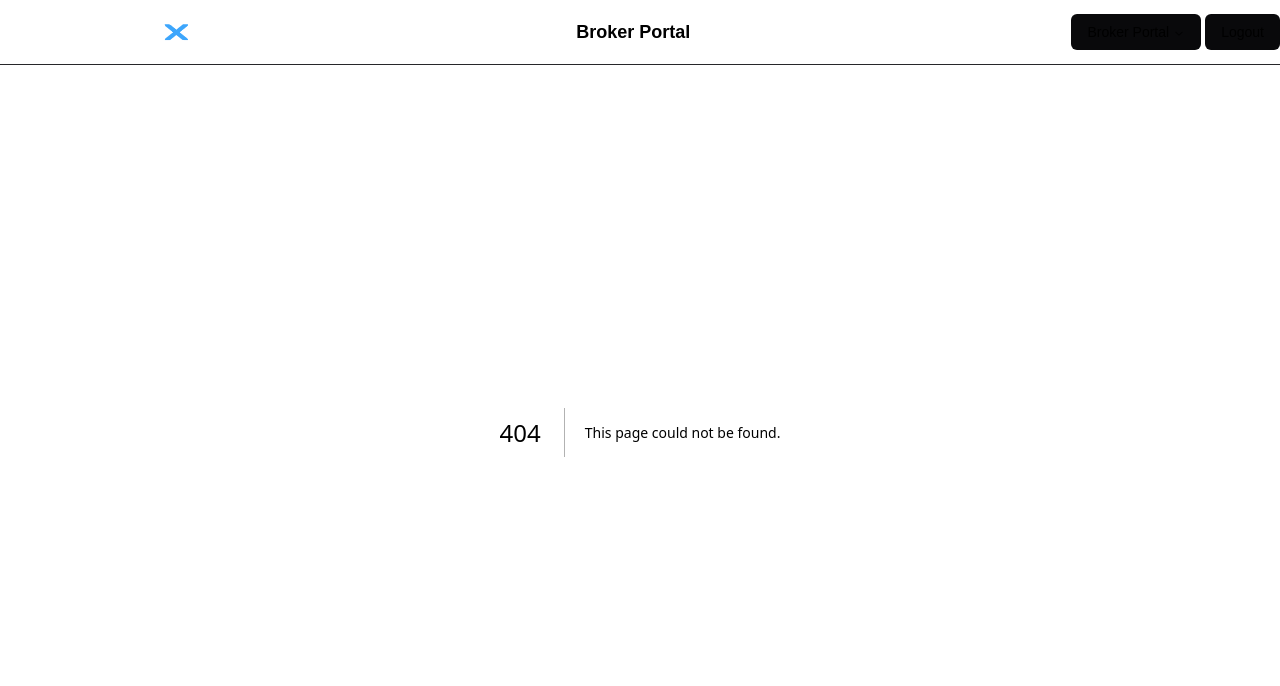
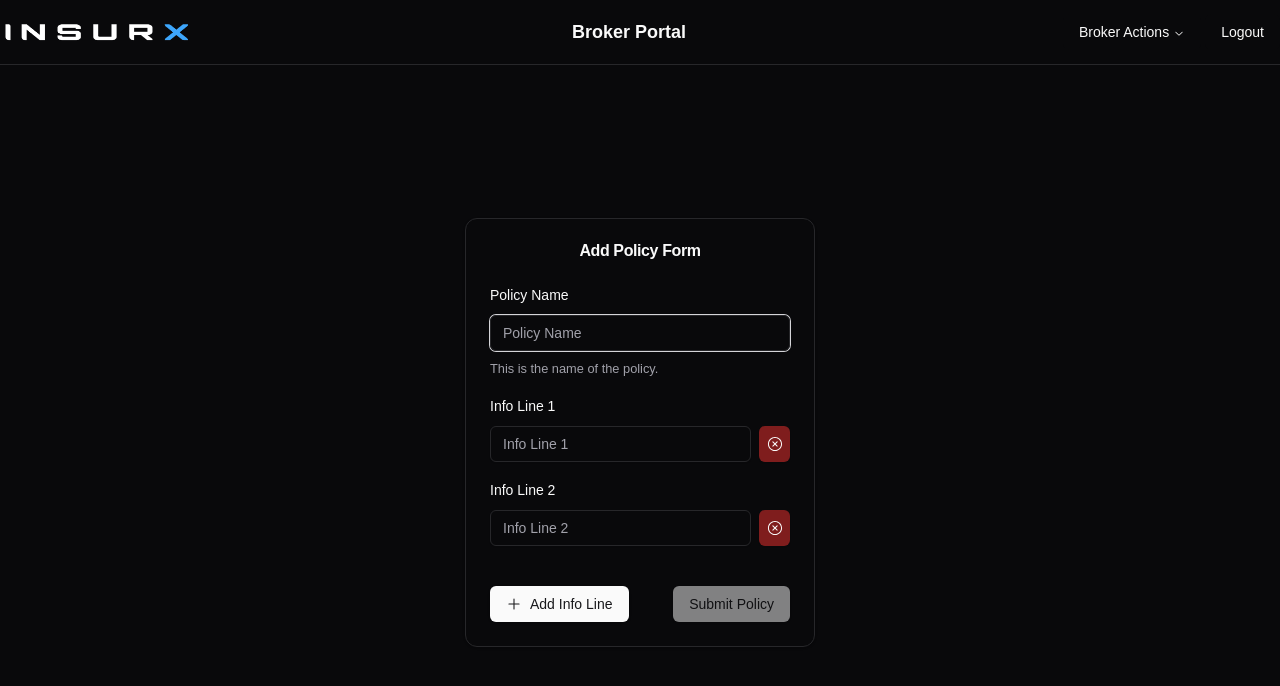
Before and after one commit to kantesilvestrs/BrokerPortalExample, a Next.js app in the folder apps/broker-portal-ui/: page /policy/add in a window 1280 px wide. Before the commit this address had no page. Shown: the top 686 px of the page. Built offline with nearby package versions, Linux system fonts and the light colour scheme.

Commit message:
feat: implement submit policy form

```diff
--- a/apps/broker-portal-ui/app/layout.tsx
+++ b/apps/broker-portal-ui/app/layout.tsx
@@ -26,14 +26,13 @@ export default function RootLayout({
   children: React.ReactNode;
 }>) {
   return (
-    <html lang="en" className="w-full h-full">
+    <html lang="en" className="w-full h-full" suppressHydrationWarning>
       <body
         className={`${geistSans.variable} ${geistMono.variable} antialiased w-full h-full flex flex-col justify-start items-center`}
       >
         <ThemeProvider
           attribute="class"
           defaultTheme="dark"
-          enableSystem
           disableTransitionOnChange
         >
           <Masthead />
--- /dev/null
+++ b/apps/broker-portal-ui/app/policy/add/components/add-policy-form.schema.ts
@@ -0,0 +1,19 @@
+"use client";
+
+import { z } from 'zod'
+
+export const formSchema = z.object({
+  ixr: z.string().optional(),
+  policyName: z
+    .string({ required_error: "Policy name is required" })
+    .min(1, { message: "Policy name cannot be empty"}),
+  insurableLimit: z.number().optional(),
+  lines: z.array(
+    z.object({
+      id: z.string(),
+      value: z
+        .string({ required_error: 'Info line is required' })
+        .min(1, { message: 'Info line cannot be empty'})
+    })
+  )
+})
--- /dev/null
+++ b/apps/broker-portal-ui/app/policy/add/components/add-policy-form.tsx
@@ -0,0 +1,129 @@
+"use client";
+
+import { zodResolver } from "@hookform/resolvers/zod";
+import { useFieldArray, useForm } from "react-hook-form";
+import { z } from "zod";
+
+import { Button } from "@/components/ui/button";
+import {
+  Form,
+  FormControl,
+  FormDescription,
+  FormField,
+  FormItem,
+  FormLabel,
+  FormMessage,
+} from "@/components/ui/form";
+import { Input } from "@/components/ui/input";
+import { formSchema } from "./add-policy-form.schema";
+import { v4 as uuid_v4 } from "uuid";
+import {
+  Card,
+  CardContent,
+  CardFooter,
+  CardHeader,
+  CardTitle,
+} from "@/components/ui/card";
+import { CrossCircledIcon, PlusIcon } from "@radix-ui/react-icons";
+
+type FormSchemaType = z.infer<typeof formSchema>;
+
+function generateNewInfoLine(): FormSchemaType["lines"][number] {
+  return {
+    id: uuid_v4(),
+    value: "",
+  };
+}
+
+export function AddPolicyForm() {
+  const form = useForm({
+    mode: "all",
+    resolver: zodResolver(formSchema),
+    defaultValues: {
+      policyName: "",
+      lines: [generateNewInfoLine(), generateNewInfoLine()],
+    },
+  });
+
+  const formLines = useFieldArray({
+    control: form.control,
+    name: "lines",
+  });
+
+  function onSubmit(values: z.infer<typeof formSchema>) {
+    console.log(values);
+  }
+
+  function onAddInfoLine() {
+    formLines.append(generateNewInfoLine());
+  }
+
+  return (
+    <Form {...form}>
+      <form onSubmit={form.handleSubmit(onSubmit)} className="space-y-8">
+        <Card className="w-[350px]">
+          <CardHeader className="flex items-center">
+            <CardTitle>Add Policy Form</CardTitle>
+          </CardHeader>
+          <CardContent>
+            <FormField
+              control={form.control}
+              name="policyName"
+              render={({ field }) => (
+                <FormItem className="mb-4">
+                  <FormLabel>Policy Name</FormLabel>
+                  <FormControl>
+                    <Input autoFocus placeholder="Policy Name" {...field} />
+                  </FormControl>
+                  <FormDescription>
+                    This is the name of the policy.
+                  </FormDescription>
+                  <FormMessage />
+                </FormItem>
+              )}
+            />
+            {formLines.fields.map((lineField, index) => (
+              <FormField
+                key={lineField.id}
+                control={form.control}
+                name={`lines.${index}.value`}
+                render={({ field }) => (
+                  <FormItem className="mb-4">
+                    <FormLabel>{`Info Line ${index + 1}`}</FormLabel>
+                    <FormControl>
+                      <div className="w-full flex flex-row">
+                        <Input
+                          placeholder={`Info Line ${index + 1}`}
+                          {...field}
+                        />
+                        <Button
+                          type="button"
+                          onClick={() => formLines.remove(index)}
+                          variant="destructive"
+                          size="icon"
+                          className="ml-2"
+                        >
+                          <CrossCircledIcon className="h-4 w-4" />
+                        </Button>
+                      </div>
+                    </FormControl>
+                    <FormMessage />
+                  </FormItem>
+                )}
+              />
+            ))}
+          </CardContent>
+          <CardFooter className="flex justify-between">
+            <Button type="button" onClick={onAddInfoLine}>
+              <PlusIcon className="mr-2 h-4 w-4" />
+              Add Info Line
+            </Button>
+            <Button type="submit" disabled={!form.formState.isValid}>
+              Submit Policy
+            </Button>
+          </CardFooter>
+        </Card>
+      </form>
+    </Form>
+  );
+}
--- /dev/null
+++ b/apps/broker-portal-ui/app/policy/add/page.tsx
@@ -0,0 +1,9 @@
+import { AddPolicyForm } from "./components/add-policy-form";
+
+export default function PolicyAdd() {
+  return (
+    <div className="w-full h-full flex flex-column justify-center items-center">
+      <AddPolicyForm />
+    </div>
+  );
+}
--- a/apps/broker-portal-ui/components/site-navigation-menu.tsx
+++ b/apps/broker-portal-ui/components/site-navigation-menu.tsx
@@ -31,7 +31,7 @@ export function SiteNavigationMenu() {
     <NavigationMenu>
       <NavigationMenuList>
         <NavigationMenuItem>
-          <NavigationMenuTrigger>Broker Portal</NavigationMenuTrigger>
+          <NavigationMenuTrigger>Broker Actions</NavigationMenuTrigger>
           <NavigationMenuContent>
             <ul className="grid w-[400px] gap-3 p-4 md:w-[500px] md:grid-cols-2 lg:w-[600px] ">
               {components.map((component) => (
--- a/apps/broker-portal-ui/package.json
+++ b/apps/broker-portal-ui/package.json
@@ -27,12 +27,14 @@
     "react-hook-form": "^7.53.0",
     "tailwind-merge": "^2.5.4",
     "tailwindcss-animate": "^1.0.7",
+    "uuid": "^10.0.0",
     "zod": "^3.23.8"
   },
   "devDependencies": {
     "@types/node": "^20",
     "@types/react": "^18",
     "@types/react-dom": "^18",
+    "@types/uuid": "^10.0.0",
     "eslint": "^8",
     "eslint-config-next": "14.2.15",
     "postcss": "^8",
```
Also changed, not shown: 1 other file (tests, documents, lock files or other folders).
